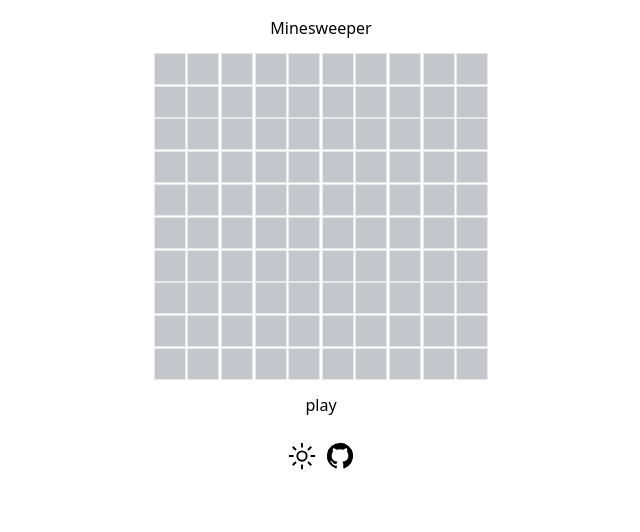
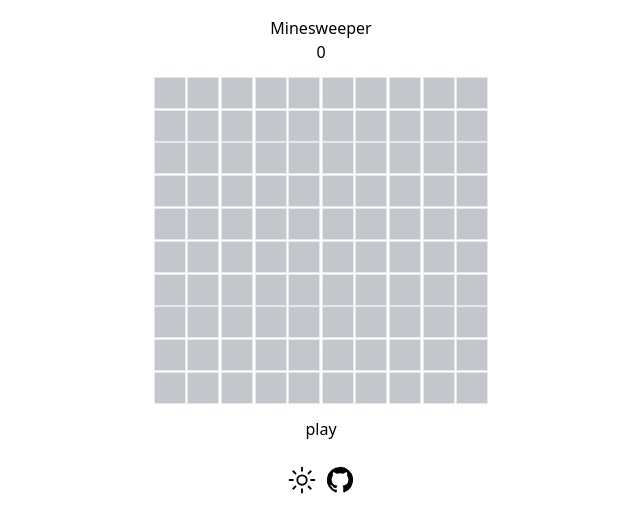
Before and after one commit to Yukiminifire/minesweeper, a Vue app in the folder packages/example/: page / in a window 1280 px wide. Shown: the top 532 px of the page, without its empty margins (319-959 px from the left). Built offline with nearby package versions, Linux system fonts and the light colour scheme.

Commit message:
feat: show dalta time

```diff
--- a/packages/example/src/MineSweeper.vue
+++ b/packages/example/src/MineSweeper.vue
@@ -1,5 +1,5 @@
 <script lang="ts">
-import { computed, defineComponent, ref } from 'vue'
+import { computed, defineComponent, ref, watchEffect } from 'vue'
 import MyMineBlock from './component/MyMineBlock.vue'
 import Footer from './component/Footer.vue'
 import {
@@ -18,12 +18,46 @@ export default defineComponent({
       return checkGameStatus(gameState.value)
     })
 
+    watchEffect(() => {
+      if (gameStatus.value !== 'play') {
+        gameState.value.time.end = Date.now()
+      }
+    })
+
+    const now = ref(0)
+
+    function updateNow() {
+      console.log(gameStatus.value)
+      now.value++
+      setTimeout(() => {
+        updateNow()
+      }, 1000)
+    }
+
+    // watch(gameStatus, (newValue, oldValue) => {
+    //   if (gameStatus.value === 'play') {
+    //     }
+    // })
+    updateNow()
+
+    const deltaTime = computed(() => {
+      if (Number.isNaN(gameState.value.time.end)) {
+        now.value
+        return Math.round((Date.now() - gameState.value.time.start || 0) / 1000)
+      } else {
+        return Math.round(
+          (gameState.value.time.end - gameState.value.time.start) / 1000,
+        )
+      }
+    })
+
     return {
       gameState,
       onRightClick,
       onClick,
       onDbClick,
       gameStatus,
+      deltaTime,
     }
   },
   components: { MyMineBlock, Footer },
@@ -35,7 +69,9 @@ export default defineComponent({
     class="flex flex-col dark:bg-gray-900 h-screen items-center dark:text-white py-4"
   >
     <h1>Minesweeper</h1>
-
+    <div>
+      {{ deltaTime }}
+    </div>
     <div class="flex py-3">
       <div v-for="(row, y) in gameState.board" :key="y">
         <MyMineBlock
--- a/packages/example/src/logic.ts
+++ b/packages/example/src/logic.ts
@@ -173,6 +173,7 @@ function initGameState(gameState: GameState, block: BlockState) {
 
   generateMines(board, mineCount, block)
   gameState.mineGenerated = true
+  gameState.time.start = Date.now()
 }
 
 function revealeBlock(board: BlockState[][], centerBlock: BlockState) {
```
